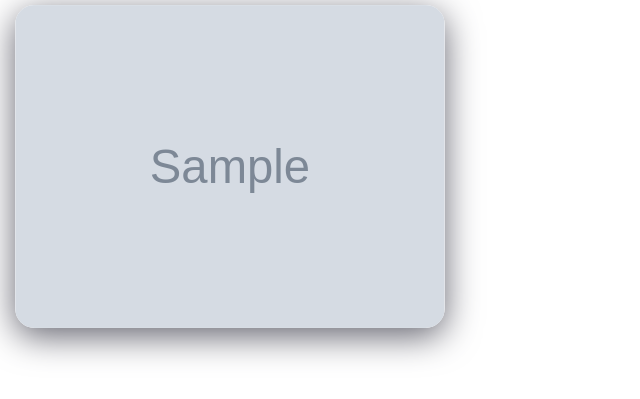
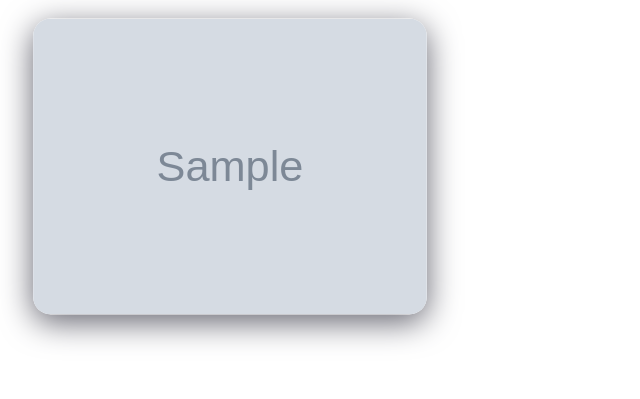
Before and after one commit to DarkMiclos/Prog2_projekt, a Django app: page /gallery/ in a window 1280 px wide, with the pointer over the restyled element. Shown: the part 75-474 px from the top of the page, without its empty margins (0-640 px from the left). Run offline with Django 3.2, Linux system fonts and the light colour scheme; tables that the repository leaves empty hold one stand-in row (values such as "Sample post"); grey boxes marked "Sample" are stand-in pictures; style sheets or scripts are compiled from the project's sources.

Commit message:
Change gallery image scale.

```diff
--- a/static/scss/layouts/gallery.scss
+++ b/static/scss/layouts/gallery.scss
@@ -15,7 +15,7 @@
     cursor: pointer;
   }
   .gallery-image:hover {
-    transform: scale(1.2);
+    transform: scale(1.1);
   }
 }
 
```
Also changed, not shown: static/images/test1_11xljzW_Ky7XDEz.jpg (added).
